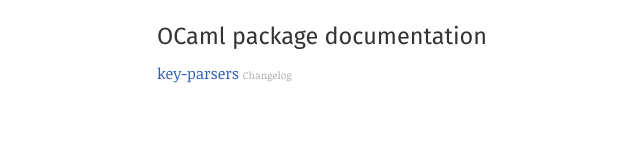
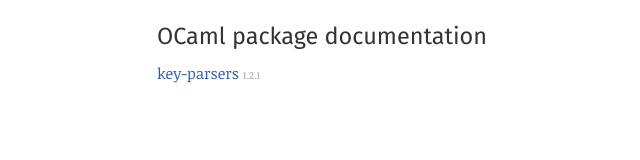
Before and after one commit to cryptosense/key-parsers, a plain HTML site: page doc/index.html in a window 1280 px wide. Shown: the full height of the page, 130-770 px from the left. Drawn offline with Linux system fonts and the light colour scheme.

Commit message:
Update key-parsers doc to 1.2.1.

```diff
--- a/doc/index.html
+++ b/doc/index.html
@@ -11,7 +11,7 @@
       <div class="by-name">
       <h2>OCaml package documentation</h2>
       <ol>
-      <li><a href="key-parsers/index.html">key-parsers</a> <span class="version">Changelog</span></li>
+      <li><a href="key-parsers/index.html">key-parsers</a> <span class="version">1.2.1</span></li>
       </ol>
       </div>
     </main>
```
